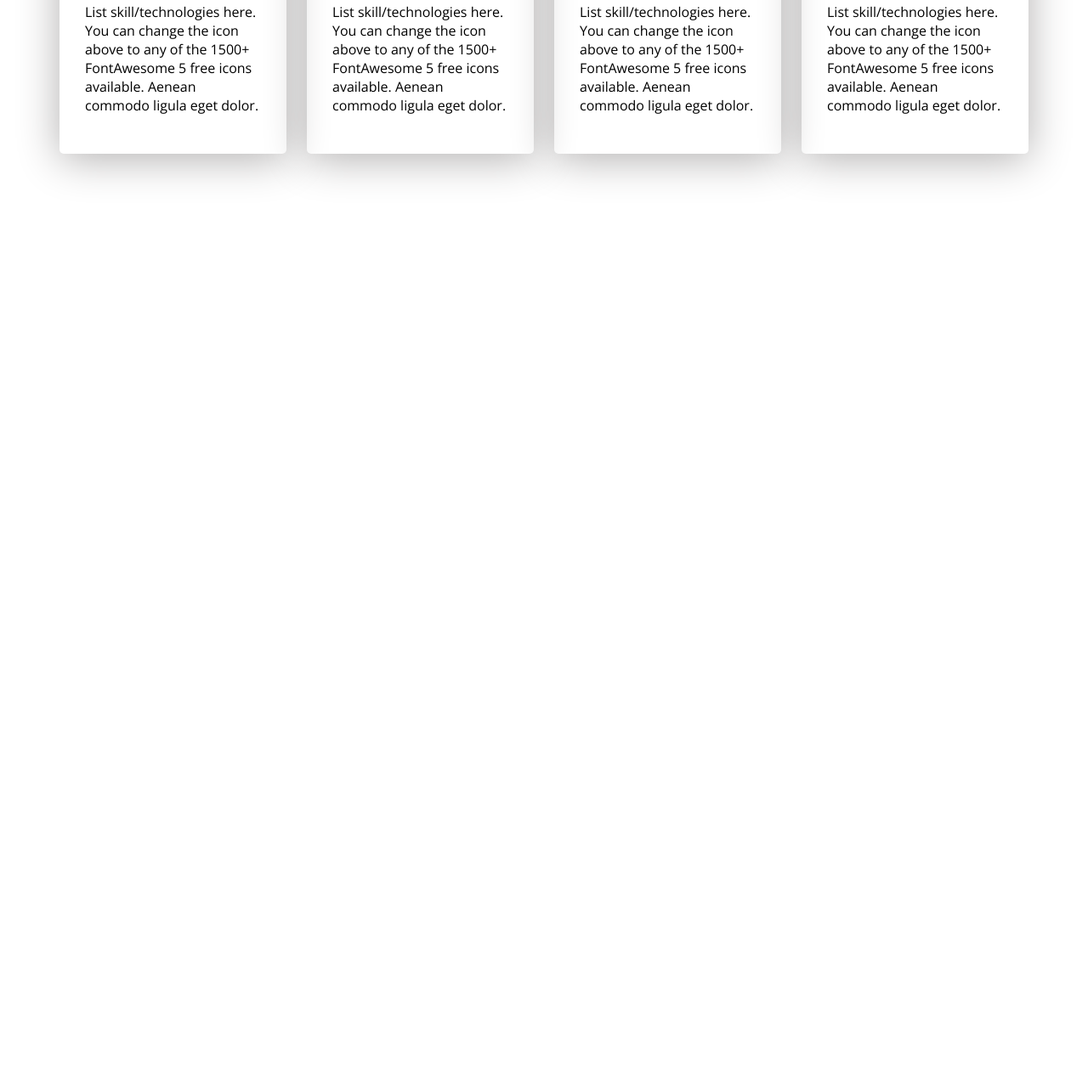
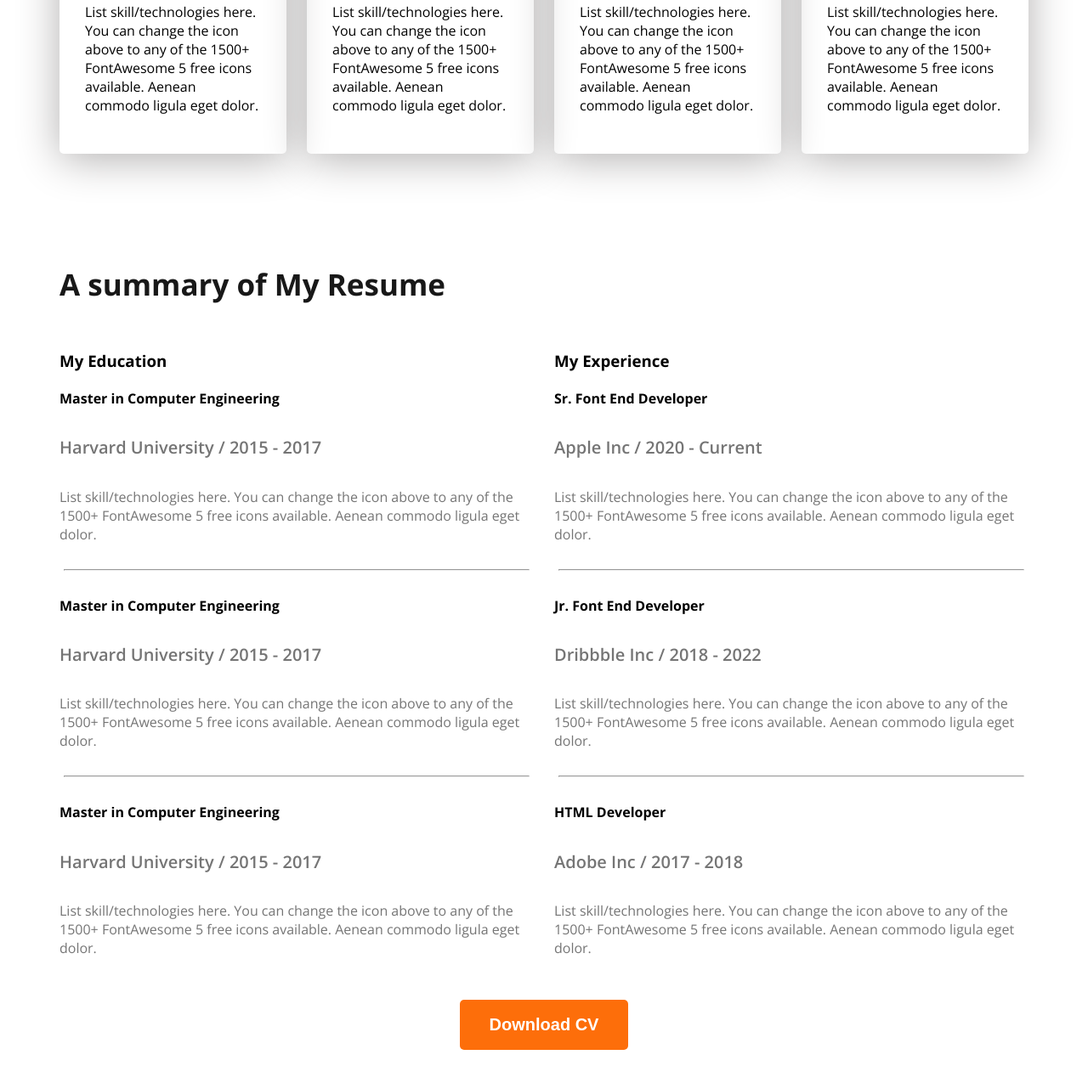
Before and after one commit to rimpakasundi07/web-dev-portfolio, a plain HTML site: page index.html in a window 1280 px wide. Shown: the part 2034-3309 px from the top of the page at 85% size. Before the commit the page ends 2345 px from the top, so only its background shows below. Drawn offline with nearby package versions, Linux system fonts and the light colour scheme.

Commit message:
Add resume section with education and work experience columns

```diff
--- a/index.html
+++ b/index.html
@@ -100,6 +100,73 @@
          </section>
         <!-- what is do section end -->
 
+        <!-- resume section start here -->
+         <section class="resume">
+            <h3 class="section-title">A summary of My Resume</h3>
+            <div class="resume-container">
+                <!-- .resume-column*2>h3.resume-column-title+.experience*3>h4.experience-title+h5.experience-sub-title+.experience-description -->
+
+                  <!-- My Education -->
+
+                  <div class="resume-column">
+                    <h3 class="resume-column-title">My Education</h3>
+                    <div class="experience">
+                        <h4 class="experience-title">Master in Computer Engineering</h4>
+                        <h5 class="experience-sub-title">Harvard University / 2015 - 2017</h5>
+                        <div class="experience-description">List skill/technologies here. You can change the icon above to any of the 1500+ FontAwesome 5 free icons available. Aenean commodo ligula eget dolor.</div>
+                    </div>
+                    <hr>
+                    <div class="experience">
+                        <h4 class="experience-title">Master in Computer Engineering</h4>
+                        <h5 class="experience-sub-title">Harvard University / 2015 - 2017</h5>
+                        <div class="experience-description">List skill/technologies here. You can change the icon above to any of the 1500+ FontAwesome 5 free icons available. Aenean commodo ligula eget dolor.</div>
+                    </div>
+                    <hr>
+                    <div class="experience">
+                        <h4 class="experience-title">Master in Computer Engineering</h4>
+                        <h5 class="experience-sub-title">Harvard University / 2015 - 2017</h5>
+                        <div class="experience-description">List skill/technologies here. You can change the icon above to any of the 1500+ FontAwesome 5 free icons available. Aenean commodo ligula eget dolor.</div>
+                    </div>
+
+                  </div>
+
+                   <!-- My Experience -->
+
+
+                  <div class="resume-column">
+                    <h3 class="resume-column-title">My Experience</h3>
+                    <div class="experience">
+                        <h4 class="experience-title">Sr. Font End Developer</h4>
+                        <h5 class="experience-sub-title">Apple Inc / 2020 - Current</h5>
+                        <div class="experience-description">List skill/technologies here. You can change the icon above to any of the 1500+ FontAwesome 5 free icons available. Aenean commodo ligula eget dolor.</div>
+                    </div>
+                     <hr>
+                    <div class="experience">
+                        <h4 class="experience-title">Jr. Font End Developer</h4>
+                        <h5 class="experience-sub-title">Dribbble Inc / 2018 - 2022</h5>
+                        <div class="experience-description">List skill/technologies here. You can change the icon above to any of the 1500+ FontAwesome 5 free icons available. Aenean commodo ligula eget dolor.</div>
+                    </div>
+                     <hr>
+                    <div class="experience">
+                        <h4 class="experience-title">HTML Developer</h4>
+                        <h5 class="experience-sub-title">Adobe Inc / 2017 - 2018</h5>
+                        <div class="experience-description">List skill/technologies here. You can change the icon above to any of the 1500+ FontAwesome 5 free icons available. Aenean commodo ligula eget dolor.</div>
+                    </div>
+                  </div>
+
+                  </div>
+
+                  <div class="text-center resume-download">
+                      <button class="btn-primary">Download CV</button>
+
+                  </div>
+
+
+
+
+         </section>
+        <!-- resume section start end -->
+
 
     </main>
 
--- a/style.css
+++ b/style.css
@@ -159,3 +159,27 @@ main section{
     border-radius: 5px;
     box-shadow: 0px 6px 50px 0px rgb(177, 175, 175) ;
 }
+
+/* resume-container style */
+
+.resume-container{
+    display: flex;
+    gap: 24px ;
+}
+
+.experience-sub-title{
+    font-size: 20px;
+    font-weight: 600;
+}
+
+.experience-description, .experience-sub-title{
+    color: #757575;
+}
+
+.resume hr{
+    margin: 30px 5px;
+}
+
+.resume-download{
+    margin-top: 50px;
+}
```
